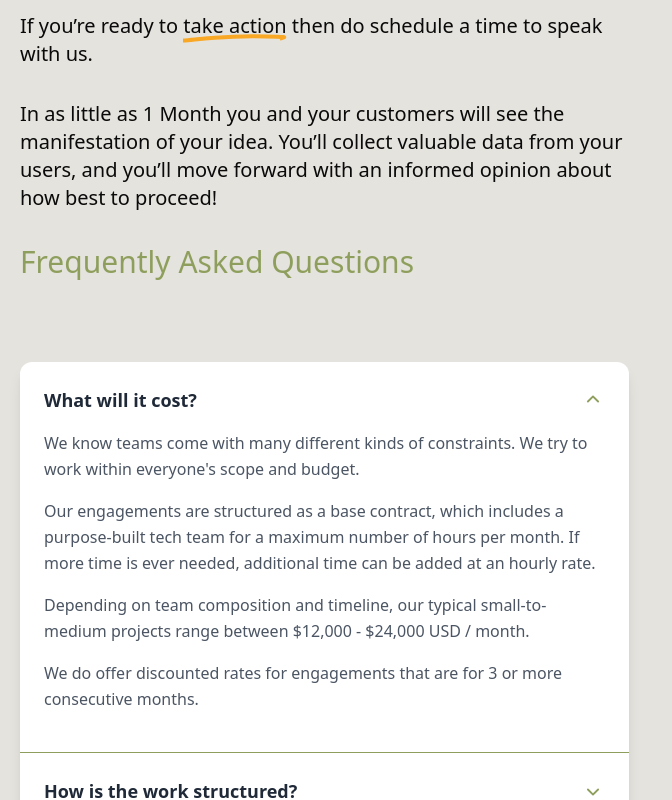
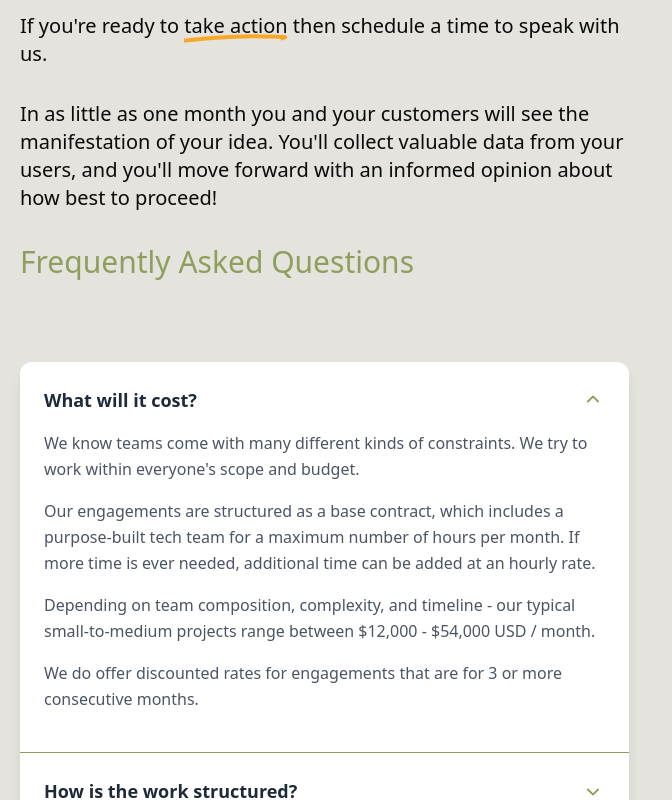
Before and after one commit to bithippie/bithippie.github.io, a Next.js app: page / in a window 1280 px wide. Both pictures are taken after a click on the button "What will it cost?". Shown: the part 7912-8712 px from the top of the page, without its empty margins (0-672 px from the left). Built offline with nearby package versions, Linux system fonts and the light colour scheme; grey boxes are pictures that could not be loaded.

Commit message:
fix(text): website copy proof reading

```diff
--- a/components/engagement_accordion.js
+++ b/components/engagement_accordion.js
@@ -9,7 +9,7 @@ export default function EngagementAccordion() {
       title: "Discover",
       text: `
         We take the time to truly understand you and your business.
-        There are no one-size-fits-all solutions, we listen to uncover what truly drives success.
+        There are no one-size-fits-all solutions. We listen to uncover what truly drives success.
         Together, we focus on the high-leverage activities that make the biggest impact,
         ensuring every effort moves the needle in meaningful ways.
       `,
@@ -20,7 +20,7 @@ export default function EngagementAccordion() {
       text: `
         We create a detailed plan with a clear vision of your product's look and feel,
         system integrations, and what needs to be built at every stage.
-        The process is laid out — now, next, then after — so you'll feel confident moving forward with each step.
+        The process is laid out — now, next, and after — so you'll feel confident moving forward with each step.
       `,
     },
     {
--- a/components/faq.js
+++ b/components/faq.js
@@ -19,7 +19,7 @@ export default function FAQ() {
             If more time is ever needed, additional time can be added at an hourly rate.
           </p>
           <p className="my-4">
-            Depending on team composition and timeline, our typical small-to-medium projects range between $12,000 - $24,000 USD / month.
+            Depending on team composition, complexity, and timeline - our typical small-to-medium projects range between $12,000 - $54,000 USD / month.
           </p>
           <p className="my-4">
             We do offer discounted rates for engagements that are for 3 or more
@@ -35,20 +35,20 @@ export default function FAQ() {
         <>
           <p className="my-4">
             Our Sustainable Engineering model is designed to give you access to
-            Software, Data, and Cloud Engineers and Architects for as long as you need.
+            Software, Data, Cloud Engineers, and Architects for as long as you need.
             This allows you to keep your headcount and operating expenses low.
           </p>
           <p className="my-4">
-            We scope work into 1 month Milestones, consisting of (2) two-week
-            Sprints, totaling 20 business days.
+            We scope work into Milestones, each consisting of 2 Sprints,
+            totaling 20 business days.
           </p>
           <p className="my-4">
-            At the beginning of each Milestone all key stakeholders align on the
+            At the beginning of every Milestone all key stakeholders align on the
             main objectives.
           </p>
           <p className="my-4">
             The sprints serve as checkpoints within the Milestone to demonstrate
-            progress, and provides an opportunity to realign in the event the
+            progress, and provide an opportunity to realign in the event the
             circumstances change.
           </p>
           <p className="my-4">
--- a/components/sections/about.js
+++ b/components/sections/about.js
@@ -25,11 +25,11 @@ export default function About({ backgroundColor }) {
           <h2 className="w-full text-4xl text-moss mb-8 text-center lg:text-left">About Our Company</h2>
           <p className="my-4">
             Founder Anthony Torres believes there's more to business than maximizing shareholder value.
-            It's about finding health, leaving the world better than we found it, thriving in our environment,
+            It's about achieving health, leaving the world better than we found it, thriving in our environment,
             elevating others, and doing meaningful, challenging work.
           </p>
           <p className="my-4">
-            We approach this from the inside out—starting with personal development and a growth-mindset, guided by quarterly
+            At BitHippie we approach this from the inside out—starting with personal development and a growth-mindset, guided by quarterly
             work & life goal-setting, supported by accountability, all within a culture of psychological safety.
           </p>
           <p className="my-4">
@@ -37,7 +37,7 @@ export default function About({ backgroundColor }) {
           </p>
           <p className="my-4">
             When you work with us, you're working with a team that knows each other deeply.
-            Our shared experience allows us to collaborate effectively and effortlessly.
+            Our shared experiences allow us to collaborate effectively and effortlessly.
           </p>
           <p className="my-4">
             When we're not building digital products customers love, you might find us:
@@ -66,7 +66,8 @@ export default function About({ backgroundColor }) {
                 text-moss border
                 border-moss
                 px-8 py-4
-                rounded
+                text-xl
+                rounded-lg
                 shadow-lg
                 hover:shadow-xl
               "
--- a/components/sections/schedule.js
+++ b/components/sections/schedule.js
@@ -21,17 +21,17 @@ export default function Schedule({ backgroundColor }) {
               strive to leave the world better than they found it.
             </p>
             <p className="text-xl mb-8">
-              If you’re ready to{" "}
+              If you're ready to{" "}
               <span className="relative inline-block">
                 <span>take action</span>
                 <LineDraw hasScroll={false} />
               </span>{" "}
-              then do schedule a time to speak with us.
+              then schedule a time to speak with us.
             </p>
             <p className="text-xl">
-              In as little as 1 Month you and your customers will see the
-              manifestation of your idea. You’ll collect valuable data from your
-              users, and you’ll move forward with an informed opinion about how
+              In as little as one month you and your customers will see the
+              manifestation of your idea. You'll collect valuable data from your
+              users, and you'll move forward with an informed opinion about how
               best to proceed!
             </p>
 
--- a/components/sections/we_work_together.js
+++ b/components/sections/we_work_together.js
@@ -28,7 +28,7 @@ export default function WeWorkTogether({ backgroundColor }) {
                 </h2>
                 <p className="flex text-xl flex-grow text-justify">
                   Our unique blend of deep techincal experience, stategic
-                  partnerships, maticulously chosen tooling, and AI companions,
+                  partnerships, meticulously chosen tooling, and AI companions
                   means our customers see first delivery of an idea in as little
                   as 1&nbsp;month!
                   <br />
@@ -89,7 +89,7 @@ export default function WeWorkTogether({ backgroundColor }) {
                 <p className="flex text-xl flex-grow text-justify">
                   Multi-discipline Engineering without the price tag. Hiring full-time talent across every engineering specialty can be a major cost.
                   Our dev shop provides access to engineers who know front-end, API, data, DevOps,
-                  and more, so you can get the expertise you need without the overhead.
+                  and more so you can get the expertise you need without the overhead.
                 </p>
               </div>
             </div>
```
